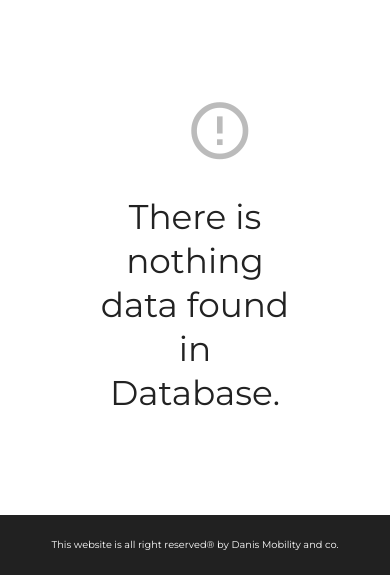
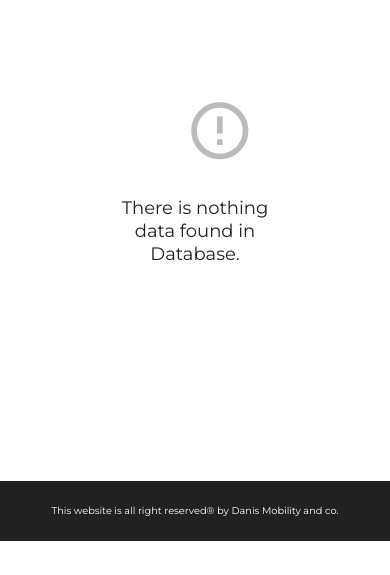
Before and after one commit to whodanyalahmed/orderManager, a Django app: page / in a window 390 px wide. Shown: the part 332-907 px from the top of the page. After the commit the page ends 873 px from the top, so only its background shows below. Run offline with Django 3.2, Linux system fonts and the light colour scheme; data that the repository does not hold is empty.

Commit message:
font nothing:

```diff
--- a/contact/static/css/style.css
+++ b/contact/static/css/style.css
@@ -219,7 +219,9 @@ form input{
     .material-icons > a:hover{
         color:rgb(149, 149, 149) !important;
     }
-
+    #nothing{
+        font-size:20px;
+    }
   }
 
   /* On screens that are 600px or less, set the background color to olive */
@@ -234,6 +236,9 @@ form input{
         border-bottom: 2px solid #555;
         border-bottom-style:dashed;
         padding-bottom:50px;
+    }
+    #nothing{
+        font-size:18px;
     }
     footer{
         padding:20px;
--- a/contact/templates/list.html
+++ b/contact/templates/list.html
@@ -31,7 +31,7 @@ Order Manager
     <i id="entrynotfound" class="material-icons">error_outline</i>
 
 
-    <h1 align="center">There is nothing data found in Database.</h1>
+    <h1 align="center" id="nothing">There is nothing data found in Database.</h1>
 
     {% endfor %}
 
```
